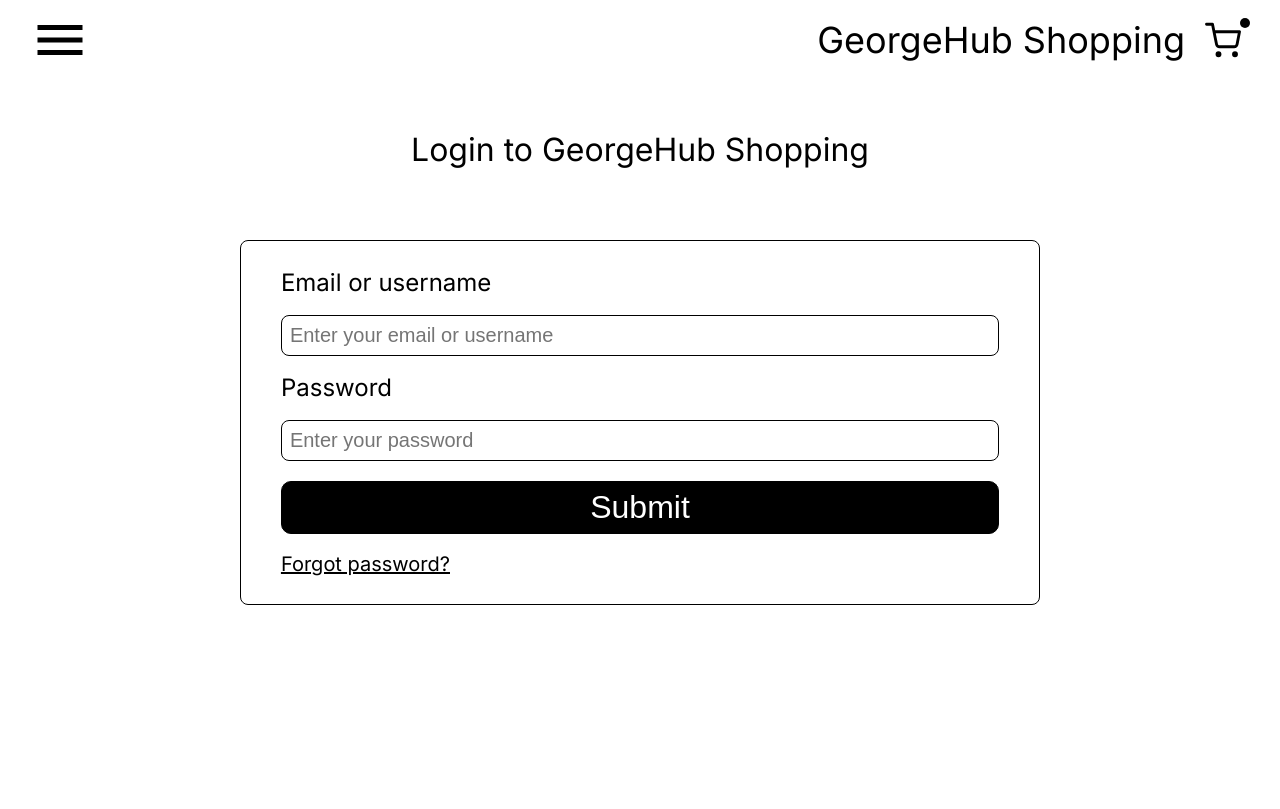
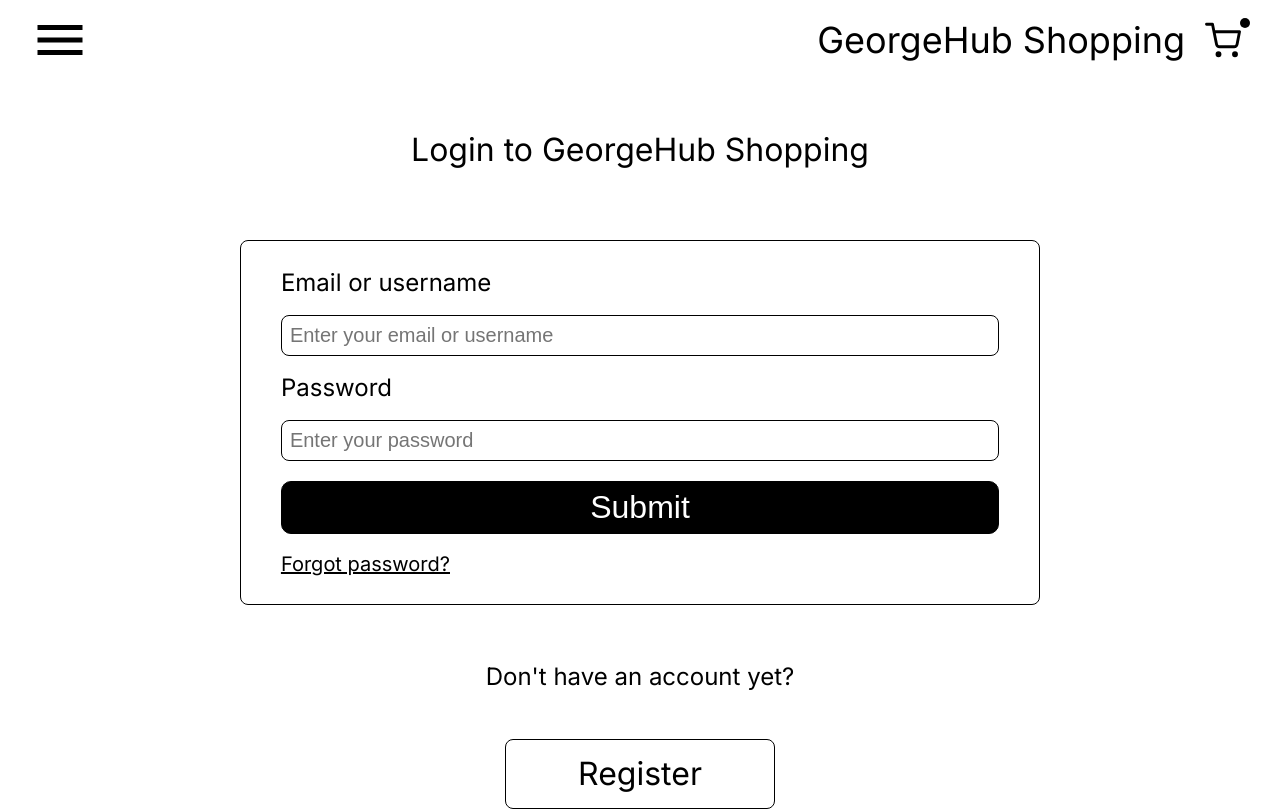
Before and after one commit to georgie-the-developer/georgehub-shopping-frontend, a Next.js app: page /login in a window 1280 px wide. Built offline with nearby package versions, Linux system fonts and the light colour scheme.

Commit message:
Add "Dont have an account yet?" section to login page

```diff
--- a/src/app/login/page.tsx
+++ b/src/app/login/page.tsx
@@ -3,6 +3,7 @@
 import { useState } from "react";
 // Components
 import * as Form from "@/components/form/Form";
+import ButtonLink from "@/components/buttons/ButtonLink";
 // Styling
 import login from "@/styles/modules/login.module.scss";
 
@@ -58,6 +59,10 @@ export default function Page() {
           <Form.FormLink title="Forgot password?" link="/forgot-password" />
         </Form.Form>
       </div>
+      <div className={login.textContainer}>Don't have an account yet?</div>
+      <div className={login.buttonLinkContainer}>
+        <ButtonLink link="register" text="Register" type="secondary" />
+      </div>
     </div>
   );
 }
--- a/src/styles/modules/login.module.scss
+++ b/src/styles/modules/login.module.scss
@@ -17,4 +17,11 @@
     max-width: 800px;
     min-width: 350px;
   }
+  .textContainer {
+    margin-top: 60px;
+    font-size: 24px;
+  }
+  .buttonLinkContainer {
+    margin-top: 50px;
+  }
 }
```
